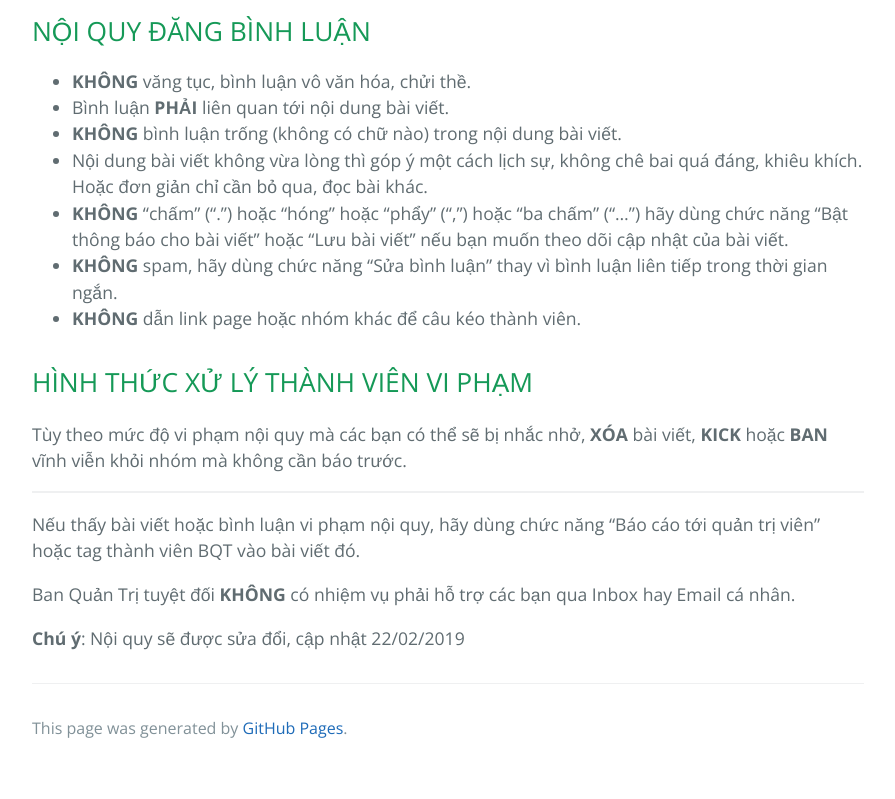
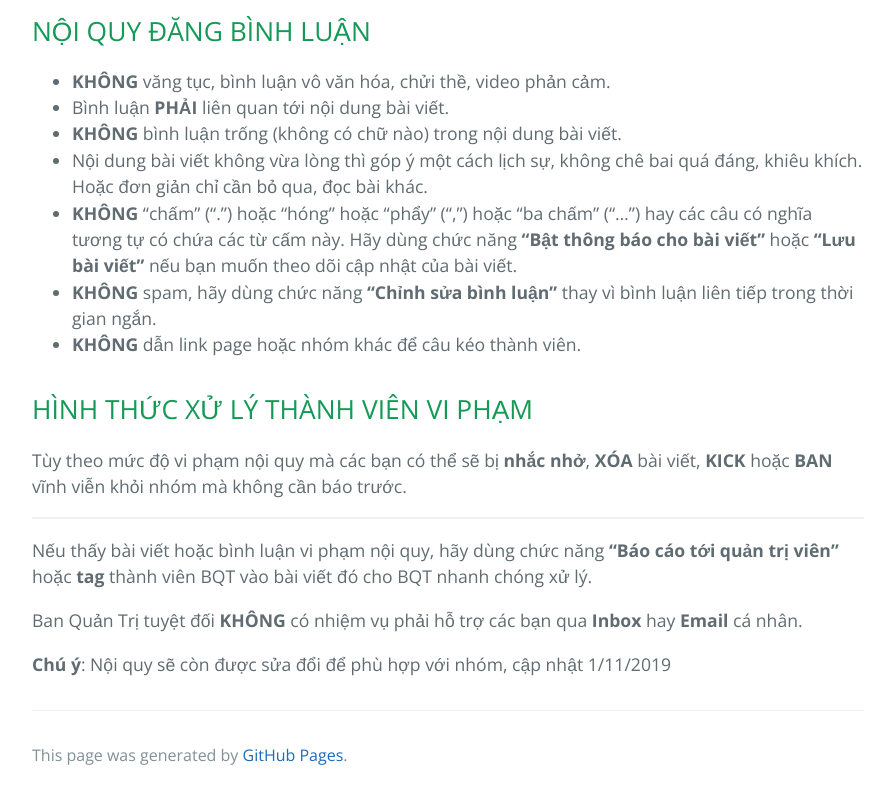
Before and after one commit to huuvinhvn/aplay, a Jekyll site: the page built from rules.md, in a window 1280 px wide and 1400 px high, scrolled down 2269 px. Shown: the part 601-1400 px from the top of the window, without its empty margins (192-1087 px from the left). Built offline with Jekyll 4.4.1, drawn with Linux system fonts in a browser that asks for light colours; our own code applies the rules of GitHub Pages for plain Markdown files; before the commit the page ends 3642 px from its top, so only the background shows below that; some of the changed text lies outside the part shown.

Commit message:
Update rules.md

```diff
--- a/rules.md
+++ b/rules.md
@@ -22,7 +22,7 @@ Những tài khoản có dạng như sau sẽ **KHÔNG** được phép tham gia
 - **KHÔNG** đăng bài viết quảng cáo, mua bán (rao vặt, bán sim,...).
 - **KHÔNG** chia sẻ code **18+** hay bài viết có hình ảnh phản cảm công khai trên nhóm mà hãy tham gia nhóm chát để chia sẻ với nhau: [m.me/join/AbYZz-YQvSrxdQ3I](https://m.me/join/AbYZz-YQvSrxdQ3I)
 - Nếu đăng bài **hỏi đáp**, hãy **tìm hiểu trước qua Google** hay các chủ đề có trong nhóm để tránh hỏi những vấn đề đã có sẵn câu trả lời. Hỏi phải nói có đầu có đuôi, nói rõ vấn đề vướng mắc, **KHÔNG** hỏi trống lóc.
-- Dùng chức năng tìm kiếm bài viết trong nhóm trước khi đăng để tránh việc **trùng lặp nội dung**.
+- Dùng chức năng **tìm kiếm bài viết** trong nhóm trước khi đăng để tránh việc **trùng lặp nội dung**.
 - **KHÔNG** sử dụng các liên kết rút gọn (ouo, adfly, link5s...) hoặc liên kết giới thiệu (ref) trong bài viết với mục đích kiếm lợi nhuận từ nhóm.
 - Nếu đăng bài viết về các list xem TV định dạng **M3U**, **TXT** hãy sử dụng các trang như [yamcode.com](https://yamcode.com/), [pastebin.com](http://pastebin.com), [textuploader.com](https://textuploader.com) hoặc [gist.github.com](https://gist.github.com/) để đăng code thay vì paste thẳng code trong bài viết.
 - Nếu bài viết, tài nguyên không phải là của bạn thì hãy **ghi nguồn** khi chia sẻ vào nhóm để tôn trọng công sức của tác giả.
@@ -53,22 +53,22 @@ Ví dụ về một [bài viết](https://www.facebook.com/groups/zaltv.vn/perma
 
 ## NỘI QUY ĐĂNG BÌNH LUẬN
 
-- **KHÔNG** văng tục, bình luận vô văn hóa, chửi thề.
+- **KHÔNG** văng tục, bình luận vô văn hóa, chửi thề, video phản cảm.
 - Bình luận **PHẢI** liên quan tới nội dung bài viết.
 - **KHÔNG** bình luận trống (không có chữ nào) trong nội dung bài viết.
 - Nội dung bài viết không vừa lòng thì góp ý một cách lịch sự, không chê bai quá đáng, khiêu khích. Hoặc đơn giản chỉ cần bỏ qua, đọc bài khác.
-- **KHÔNG** "chấm" (".") hoặc "hóng" hoặc "phẩy" (",") hoặc "ba chấm" ("...") hãy dùng chức năng "Bật thông báo cho bài viết" hoặc "Lưu bài viết" nếu bạn muốn theo dõi cập nhật của bài viết.
-- **KHÔNG** spam, hãy dùng chức năng "Sửa bình luận" thay vì bình luận liên tiếp trong thời gian ngắn.
+- **KHÔNG** "chấm" (".") hoặc "hóng" hoặc "phẩy" (",") hoặc "ba chấm" ("...") hay các câu có nghĩa tương tự có chứa các từ cấm này. Hãy dùng chức năng **"Bật thông báo cho bài viết"** hoặc **"Lưu bài viết"** nếu bạn muốn theo dõi cập nhật của bài viết.
+- **KHÔNG** spam, hãy dùng chức năng **"Chỉnh sửa bình luận"** thay vì bình luận liên tiếp trong thời gian ngắn.
 - **KHÔNG** dẫn link page hoặc nhóm khác để câu kéo thành viên.
 
 ## HÌNH THỨC XỬ LÝ THÀNH VIÊN VI PHẠM
 
-Tùy theo mức độ vi phạm nội quy mà các bạn có thể sẽ bị nhắc nhở, **XÓA** bài viết, **KICK** hoặc **BAN** vĩnh viễn khỏi nhóm mà không cần báo trước.
+Tùy theo mức độ vi phạm nội quy mà các bạn có thể sẽ bị **nhắc nhở**, **XÓA** bài viết, **KICK** hoặc **BAN** vĩnh viễn khỏi nhóm mà không cần báo trước.
 
 ---
 
-Nếu thấy bài viết hoặc bình luận vi phạm nội quy, hãy dùng chức năng "Báo cáo tới quản trị viên" hoặc tag thành viên BQT vào bài viết đó.
+Nếu thấy bài viết hoặc bình luận vi phạm nội quy, hãy dùng chức năng **"Báo cáo tới quản trị viên"** hoặc **tag** thành viên BQT vào bài viết đó cho BQT nhanh chóng xử lý.
 
-Ban Quản Trị tuyệt đối **KHÔNG** có nhiệm vụ phải hỗ trợ các bạn qua Inbox hay Email cá nhân.
+Ban Quản Trị tuyệt đối **KHÔNG** có nhiệm vụ phải hỗ trợ các bạn qua **Inbox** hay **Email** cá nhân.
 
-**Chú ý**: Nội quy sẽ được sửa đổi, cập nhật 22/02/2019
+**Chú ý**: Nội quy sẽ còn được sửa đổi để phù hợp với nhóm, cập nhật 1/11/2019
```
